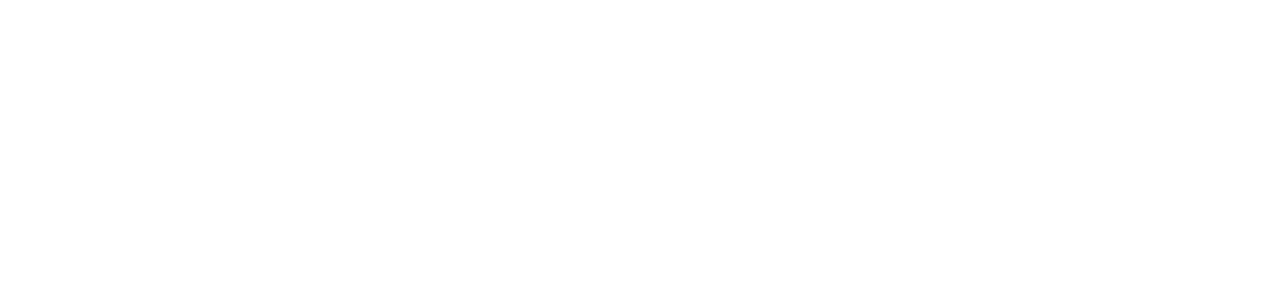
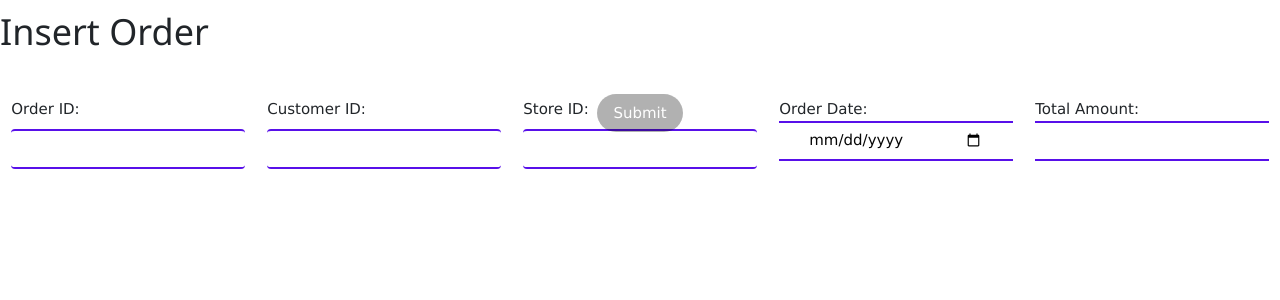
Before and after one commit to dammaladineshpaul21/GStore-Startup, an Angular app in the folder todo-list/: page /dash-bord-data in a window 1280 px wide. Before the commit this address led to /. Shown: the top 300 px of the page. Built offline with nearby package versions, Linux system fonts and the light colour scheme.

Commit message:
Add new field in Grocery-Dash Bord

```diff
--- a/todo-list/src/app/app.module.ts
+++ b/todo-list/src/app/app.module.ts
@@ -10,7 +10,8 @@
 import { RouterModule } from '@angular/router';
 import { LoginFormComponent } from './login-form/login-form.component';
 import { AppRoutingModule } from './app-routing.module';
-import { GroceryDashbordComponent } from './grocery-dashbord/grocery-dashbord.component'; // CLI imports AppRoutingModule
+import { GroceryDashbordComponent } from './grocery-dashbord/grocery-dashbord.component';
+import { DashBordDataComponent } from './dash-bord-data/dash-bord-data.component'; // CLI imports AppRoutingModule
 
 
 @NgModule({
@@ -19,6 +20,7 @@
     FormExampleComponent,
     LoginFormComponent,
     GroceryDashbordComponent,
+    DashBordDataComponent,
   ],
   imports: [
     BrowserModule,
--- /dev/null
+++ b/todo-list/src/app/dash-bord-data/dash-bord-data.component.html
@@ -0,0 +1,68 @@
+<h1>Insert Order</h1>
+
+<head>
+    <title>Bootstrap Example</title>
+    <meta charset="utf-8">
+    <meta name="viewport" content="width=device-width, initial-scale=1">
+    <link href="https://cdn.jsdelivr.net/npm/bootstrap@5.3.0/dist/css/bootstrap.min.css" rel="stylesheet">
+    <script src="https://cdn.jsdelivr.net/npm/bootstrap@5.3.0/dist/js/bootstrap.bundle.min.js"></script>
+    <link rel="stylesheet" href="https://www.w3schools.com/w3css/4/w3.css">
+  </head>
+  <body>
+    <form [formGroup]="orderForm" (ngSubmit)="submitOrder()">
+        <div class="container-fluid mt-3">
+            <div class="row">
+                <div class="col p-2.40">
+                    <div class="input_box">
+                        <label for="order_id">Order ID:</label>
+                        <input type="text" id="order_id" formControlName="orderId" required>
+                        <div *ngIf="orderId?.invalid && (orderId?.dirty || orderId?.touched)">
+                            <div *ngIf="orderId?.errors?.['required']">Order ID is required.</div>
+                        </div>
+                    </div>
+                </div>
+                <div class="col p-2.40">
+                    <div class="input_box">
+                        <label for="customer_id">Customer ID:</label>
+                        <input type="text" id="customer_id" formControlName="customerId" required>
+                        <div *ngIf="customerId?.invalid && (customerId?.dirty || customerId?.touched)">
+                            <div *ngIf="customerId?.errors?.['required']">Customer ID is required.</div>
+                        </div>
+                    </div>
+                </div>
+                <div class="col p-2.40">
+                    <div class="input_box">
+                        <label for="store_id">Store ID:</label>
+                        <input type="text" id="store_id" formControlName="storeId" required >
+                        <div *ngIf="storeId?.invalid && (storeId?.dirty || storeId?.touched)">
+                            <div *ngIf="storeId?.errors?.['required']">Store ID is required.</div>
+                        </div>
+                    </div>
+                </div>
+                <div class="col p-2.40">
+                    <div class="input_box">
+                        <label for="order_date">Order Date:</label>
+                        <input type="date" id="order_date" formControlName="orderDate" required >
+                        <div *ngIf="orderDate?.invalid && (orderDate?.dirty || orderDate?.touched)">
+                            <div *ngIf="orderDate?.errors?.['required']">Order Date is required.</div>
+                        </div>
+                    </div>
+                </div>
+                <div class="col p-2.40">
+                    <div class="input_box">
+                        <label for="total_amount">Total Amount:</label>
+                        <input type="number" id="total_amount" formControlName="totalAmount" required >
+                        <div *ngIf="totalAmount?.invalid && (totalAmount?.dirty || totalAmount?.touched)">
+                            <div *ngIf="totalAmount?.errors?.['required']">Total Amount is required.</div>
+                        </div>
+                    </div>
+                </div>
+            </div>
+            <div class="container">
+                <div class="button-container">
+                    <button type="submit" [disabled]="orderForm.invalid" class="w3-button w3-black w3-round-xxlarge">Submit</button>
+                </div>
+            </div>
+        </div>
+    </form>
+  </body>
--- /dev/null
+++ b/todo-list/src/app/dash-bord-data/dash-bord-data.component.scss
@@ -0,0 +1,91 @@
+input[type=text], select {
+    width: 100%;
+    padding: 12px 20px;
+    margin: 8px 0;
+    display: inline-block;
+    border: 1px solid #ccc;
+    border-radius: 4px;
+    box-sizing: border-box;
+  }
+
+input[type=submit] {
+    width: 100%;
+    background-color: #4CAF50;
+    color: white;
+    padding: 14px 20px;
+    margin: 8px 0;
+    border: none;
+    border-radius: 4px;
+    cursor: pointer;
+  }
+
+.small-text-field {
+    width: 500px; /* Adjust the width as per your requirement */
+  }
+
+input[type=submit]:hover {
+    background-color: #45a049;
+  }
+
+.container {
+    display: flex;
+    flex-direction: column;
+    align-items: center;
+    justify-content: center;
+    height: 100vh;
+  }
+
+.button-container {
+    display: flex;
+    justify-content: center;
+    padding-bottom: 850px;
+  }
+
+  .input_box {
+    position: relative;
+    margin-top: 30px;
+    width: 100%;
+    height: 40px;
+  }
+  .input_box input {
+    height: 100%;
+    width: 100%;
+    border: none;
+    outline: none;
+    padding: 0 30px;
+    color: #060606;
+    transition: all 0.2s ease;
+    border-bottom: 2px solid #5810e9;
+    border-top: 2px solid #5810e9;
+  }
+  .input_box input:focus {
+    border-color: #7d2ae8;
+  }
+  .input_box i {
+    position: absolute;
+    top: 50%;
+    transform: translateY(-50%);
+    font-size: 20px;
+    color: #707070;
+  }
+  .input_box i.email,
+  .input_box i.password {
+    left: 0;
+  }
+  .input_box input:focus ~ i.email,
+  .input_box input:focus ~ i.password {
+    color: #7d2ae8;
+  }
+  .input_box i.pw_hide {
+    right: 0;
+    font-size: 18px;
+    cursor: pointer;
+  }
+
+  .btn {
+    padding: 6px 24px;
+    border: 2px solid #fff;
+    background: transparent;
+    border-radius: 6px;
+    cursor: pointer;
+  }
--- /dev/null
+++ b/todo-list/src/app/dash-bord-data/dash-bord-data.component.ts
@@ -0,0 +1,49 @@
+import { Component } from '@angular/core';
+import { FormBuilder, FormGroup, Validators } from '@angular/forms';
+
+@Component({
+  selector: 'app-dash-bord-data',
+  templateUrl: './dash-bord-data.component.html',
+  styleUrls: ['./dash-bord-data.component.scss']
+})
+export class DashBordDataComponent {
+  orderForm: FormGroup;
+
+  constructor(private formBuilder: FormBuilder) {
+    this.orderForm = this.formBuilder.group({
+      orderId: ['', Validators.required],
+      customerId: ['', Validators.required],
+      storeId: ['', Validators.required],
+      orderDate: ['', Validators.required],
+      totalAmount: ['', Validators.required]
+    });
+  }
+
+
+  get orderId() {
+    return this.orderForm.get('orderId');
+  }
+
+  get customerId() {
+    return this.orderForm.get('customerId');
+  }
+
+  get storeId() {
+    return this.orderForm.get('storeId');
+  }
+
+  get orderDate() {
+    return this.orderForm.get('orderDate');
+  }
+
+  get totalAmount() {
+    return this.orderForm.get('totalAmount');
+  }
+
+  submitOrder() {
+    if (this.orderForm.valid) {
+      // Code to handle form submission and inserting the order record
+      console.log('Form submitted:', this.orderForm.value);
+    }
+  }
+}
--- a/todo-list/src/app/grocery-dashbord/grocery-dashbord.component.css
+++ b/todo-list/src/app/grocery-dashbord/grocery-dashbord.component.css
@@ -66,7 +66,7 @@
     font-size: 35px;
     color: white;
     padding: 6px 12px;
-    transition: all 15s ease;
+    transition: all 0.1s ease;
 }
 
 label #cancel{
--- a/todo-list/src/app/grocery-dashbord/grocery-dashbord.component.html
+++ b/todo-list/src/app/grocery-dashbord/grocery-dashbord.component.html
@@ -10,10 +10,10 @@
     <div class="sidebar">
         <header>My DashBord</header>
         <ul>
-            <li><a href="#"><i class="fas fa-qrcode"></i>Dash Bord</a></li>
-            <li><a href="#"><i class="fas fa-link"></i>Shortcuts</a></li>
+            <li><a href="./dash-bord-data"><i class="fas fa-qrcode"></i>Dash Bord</a></li>
+            <li><a href="#"><i class="fas fa-link"></i>Category</a></li>
             <li><a href="#"><i class="fas fa-stream"></i>Overview</a></li>
-            <li><a href="#"><i class="fas fa-claendar-week"></i>Events</a></li>
+            <li><a href="#"><i class="fas fa-calendar-week"></i>Events</a></li>
             <li><a href="#"><i class="fas fa-question-circle"></i>About</a></li>
             <li><a href="#"><i class="fas fa-sliders-h"></i>Serive</a></li>
             <li><a href="#"><i class="fas fa-envelope"></i>Contact</a></li>
```
Also changed, not shown: todo-list/src/app/app-routing.module.ts (+6 -3 lines), 1 other file (tests, documents, lock files or other folders).
